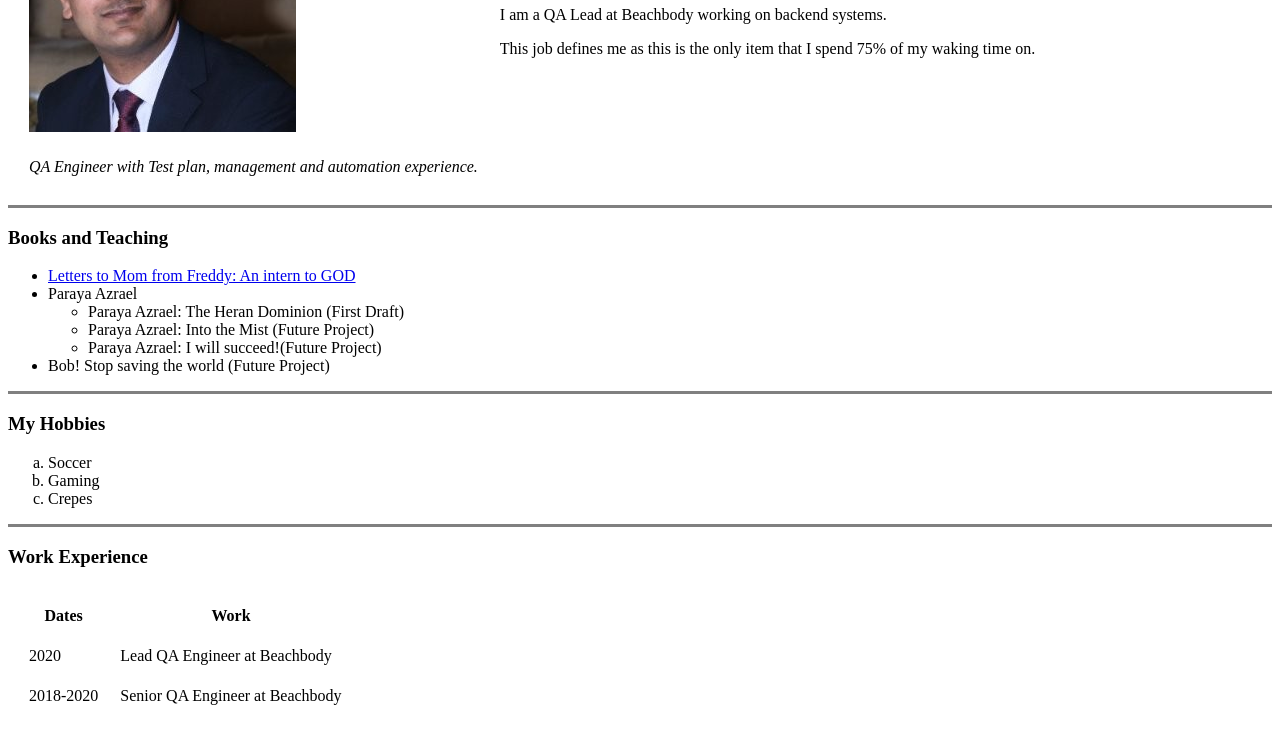
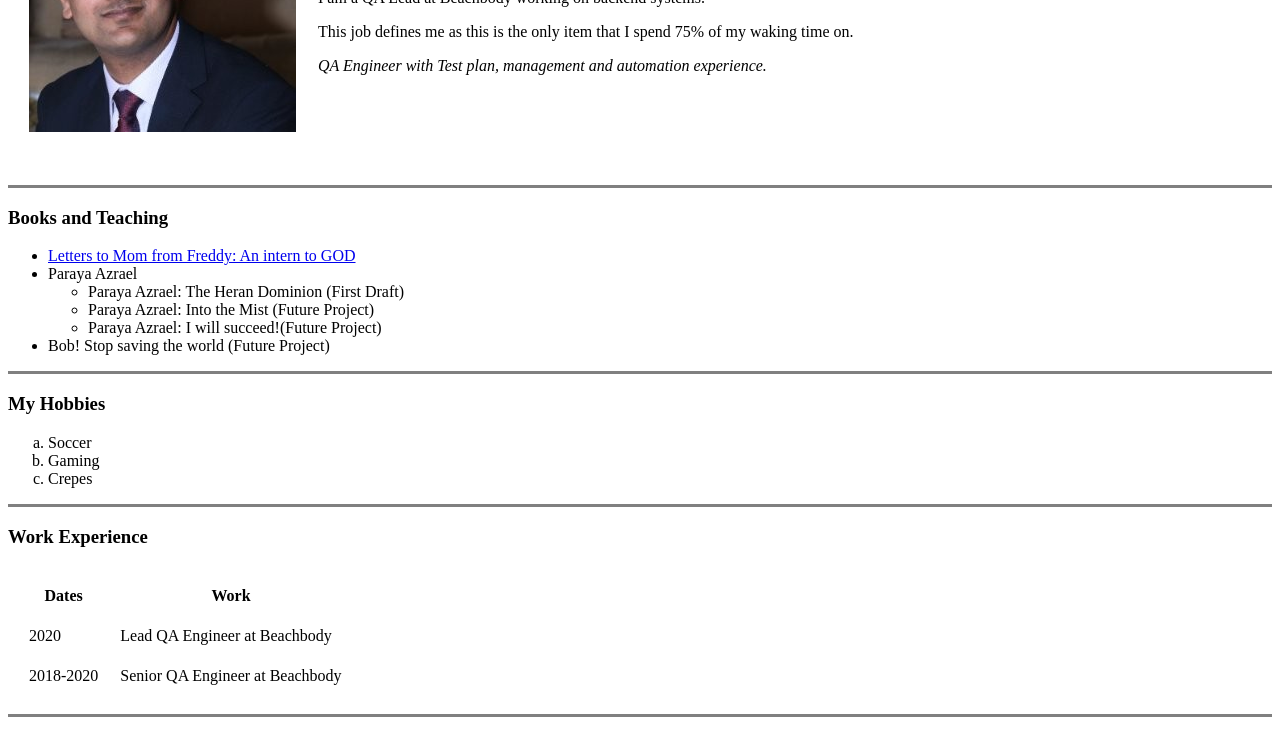
Before and after one commit to specificheatdelta/first_website_cv, a plain HTML site: page index.html in a window 1280 px wide. Shown: the part 164-897 px from the top of the page. Drawn offline with Linux system fonts and the light colour scheme.

Commit message:
html description tag moved into td of first row.[<em> QA Engineer with Test plan, management and automation experience. </em></p></td>]

```diff
--- a/index.html
+++ b/index.html
@@ -9,9 +9,9 @@
      <tr>
     <td><img src="images/fahadahsan.png" alt="Fahad image"></td>
     <td><h1> Fahad Ahsan </h1><p> I am a QA Lead at Beachbody working on backend systems.</p><p>This job defines me as this is the
-        only item that I spend 75% of my waking time on.</p></td>
+        only item that I spend 75% of my waking time on.</p><p><em> QA Engineer with Test plan, management and automation experience. </em></p></td>
      </tr>
-     <tr> <td><em> QA Engineer with Test plan, management and automation experience. </em></td>
+     <tr>
      </tr>
      </table>
     <hr size="3" noshade>
```
